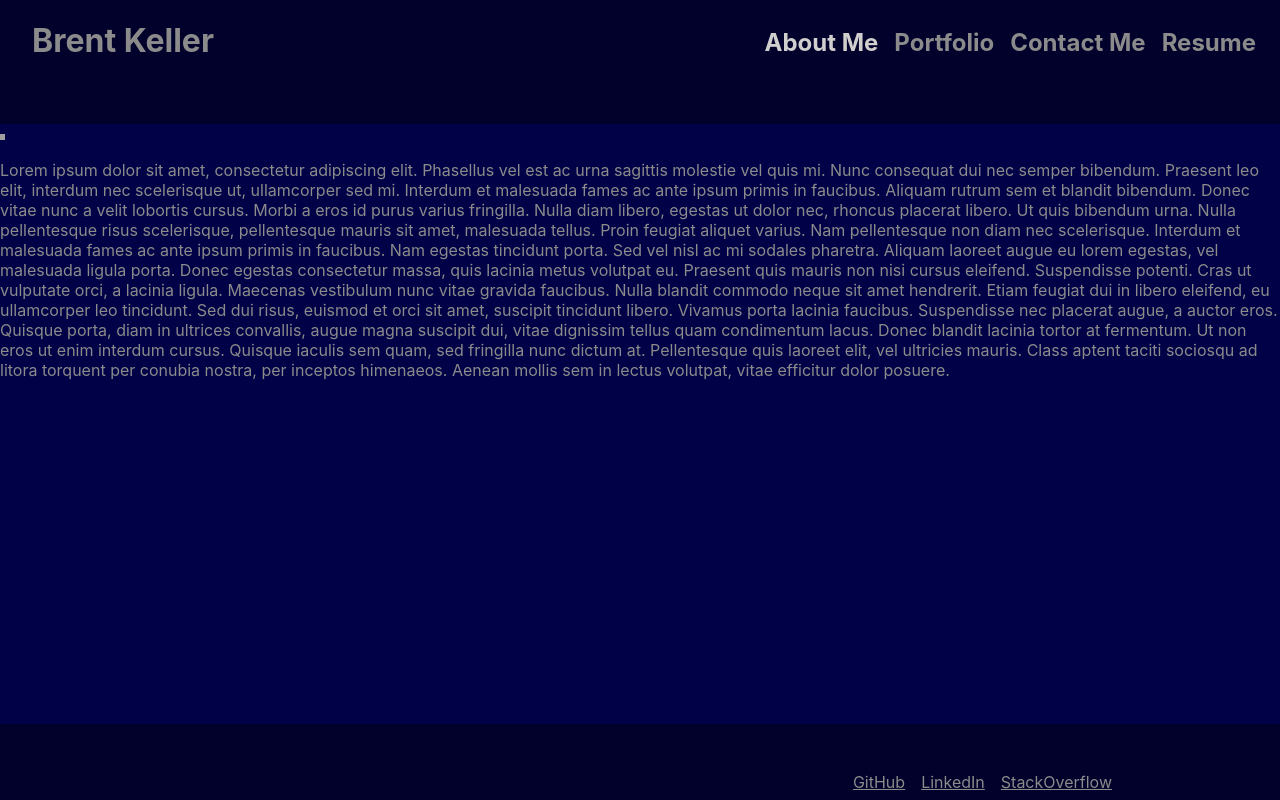
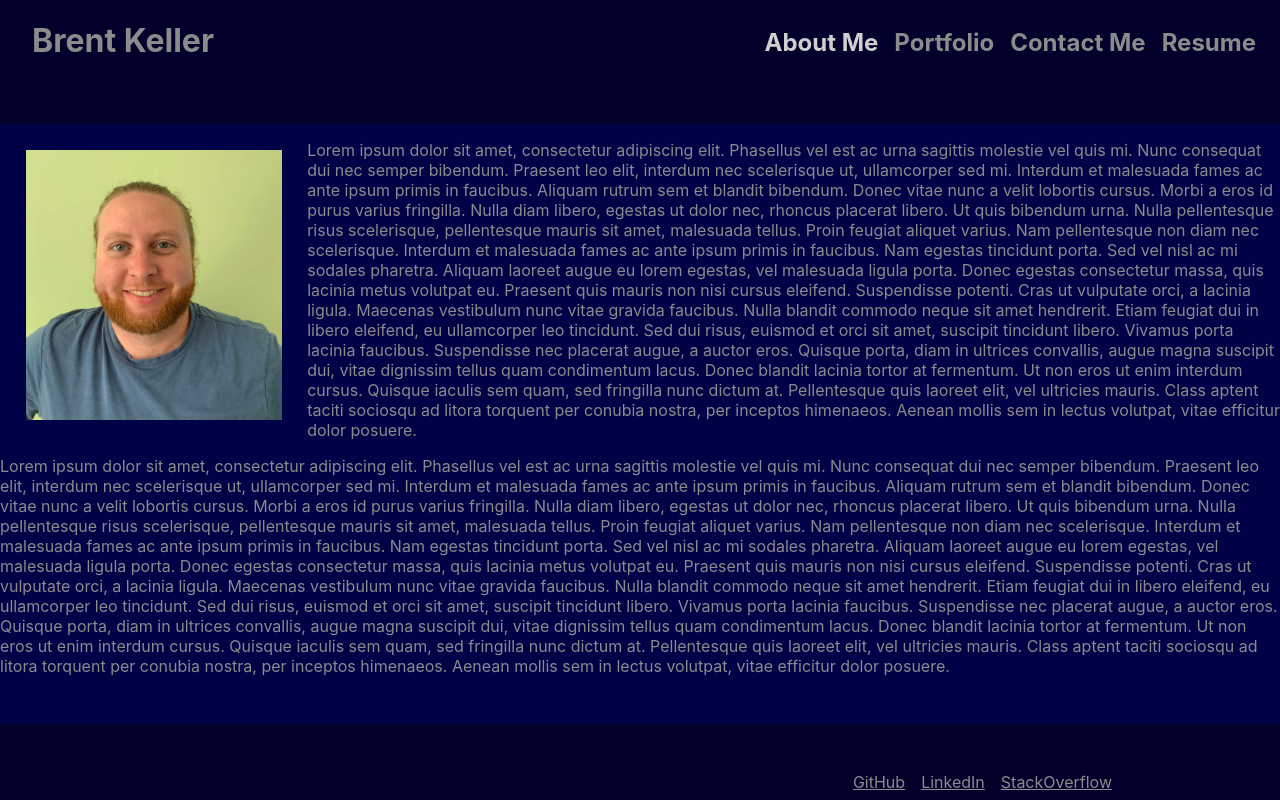
Before and after one commit to bikeller104/20ReactProjectShowcase, a React (Create React App) app in the folder react-app/: page / in a window 1280 px wide. Built offline with nearby package versions, Linux system fonts and the light colour scheme; grey boxes are pictures that could not be loaded.

Commit message:
fixed profile picture bug

```diff
--- a/react-app/src/components/AboutMe.js
+++ b/react-app/src/components/AboutMe.js
@@ -1,17 +1,24 @@
 import React from 'react';
 import '../Styles/MainComponent.css';
+import '../Styles/AboutMe.css';
 
-const profilePicture = "./../../public/ProfilePicture.jpeg"
+import profilePicture from "../images/ProfilePicture.jpeg"
 
 function AboutMe() {
     return (
         <main className='main_container'>
-            <img src={profilePicture} alt="Brent Keller smiling at the camera in front of a green background" width="5em" height="6em"/>
+            <img src={profilePicture} alt="Brent Keller smiling at the camera in front of a green background" width="20%" />
             <p> Lorem ipsum dolor sit amet, consectetur adipiscing elit. Phasellus vel est ac urna sagittis molestie vel quis mi. Nunc consequat dui nec semper bibendum. Praesent leo elit, interdum nec scelerisque ut, ullamcorper sed mi. Interdum et malesuada fames ac ante ipsum primis in faucibus. Aliquam rutrum sem et blandit bibendum. Donec vitae nunc a velit lobortis cursus. Morbi a eros id purus varius fringilla.
 
 Nulla diam libero, egestas ut dolor nec, rhoncus placerat libero. Ut quis bibendum urna. Nulla pellentesque risus scelerisque, pellentesque mauris sit amet, malesuada tellus. Proin feugiat aliquet varius. Nam pellentesque non diam nec scelerisque. Interdum et malesuada fames ac ante ipsum primis in faucibus. Nam egestas tincidunt porta. Sed vel nisl ac mi sodales pharetra. Aliquam laoreet augue eu lorem egestas, vel malesuada ligula porta. Donec egestas consectetur massa, quis lacinia metus volutpat eu. Praesent quis mauris non nisi cursus eleifend. Suspendisse potenti. Cras ut vulputate orci, a lacinia ligula. Maecenas vestibulum nunc vitae gravida faucibus. Nulla blandit commodo neque sit amet hendrerit.
 
 Etiam feugiat dui in libero eleifend, eu ullamcorper leo tincidunt. Sed dui risus, euismod et orci sit amet, suscipit tincidunt libero. Vivamus porta lacinia faucibus. Suspendisse nec placerat augue, a auctor eros. Quisque porta, diam in ultrices convallis, augue magna suscipit dui, vitae dignissim tellus quam condimentum lacus. Donec blandit lacinia tortor at fermentum. Ut non eros ut enim interdum cursus. Quisque iaculis sem quam, sed fringilla nunc dictum at. Pellentesque quis laoreet elit, vel ultricies mauris. Class aptent taciti sociosqu ad litora torquent per conubia nostra, per inceptos himenaeos. Aenean mollis sem in lectus volutpat, vitae efficitur dolor posuere. </p>
+<p> Lorem ipsum dolor sit amet, consectetur adipiscing elit. Phasellus vel est ac urna sagittis molestie vel quis mi. Nunc consequat dui nec semper bibendum. Praesent leo elit, interdum nec scelerisque ut, ullamcorper sed mi. Interdum et malesuada fames ac ante ipsum primis in faucibus. Aliquam rutrum sem et blandit bibendum. Donec vitae nunc a velit lobortis cursus. Morbi a eros id purus varius fringilla.
+
+Nulla diam libero, egestas ut dolor nec, rhoncus placerat libero. Ut quis bibendum urna. Nulla pellentesque risus scelerisque, pellentesque mauris sit amet, malesuada tellus. Proin feugiat aliquet varius. Nam pellentesque non diam nec scelerisque. Interdum et malesuada fames ac ante ipsum primis in faucibus. Nam egestas tincidunt porta. Sed vel nisl ac mi sodales pharetra. Aliquam laoreet augue eu lorem egestas, vel malesuada ligula porta. Donec egestas consectetur massa, quis lacinia metus volutpat eu. Praesent quis mauris non nisi cursus eleifend. Suspendisse potenti. Cras ut vulputate orci, a lacinia ligula. Maecenas vestibulum nunc vitae gravida faucibus. Nulla blandit commodo neque sit amet hendrerit.
+
+Etiam feugiat dui in libero eleifend, eu ullamcorper leo tincidunt. Sed dui risus, euismod et orci sit amet, suscipit tincidunt libero. Vivamus porta lacinia faucibus. Suspendisse nec placerat augue, a auctor eros. Quisque porta, diam in ultrices convallis, augue magna suscipit dui, vitae dignissim tellus quam condimentum lacus. Donec blandit lacinia tortor at fermentum. Ut non eros ut enim interdum cursus. Quisque iaculis sem quam, sed fringilla nunc dictum at. Pellentesque quis laoreet elit, vel ultricies mauris. Class aptent taciti sociosqu ad litora torquent per conubia nostra, per inceptos himenaeos. Aenean mollis sem in lectus volutpat, vitae efficitur dolor posuere. </p>
+
         </main>
         )
     }
```
